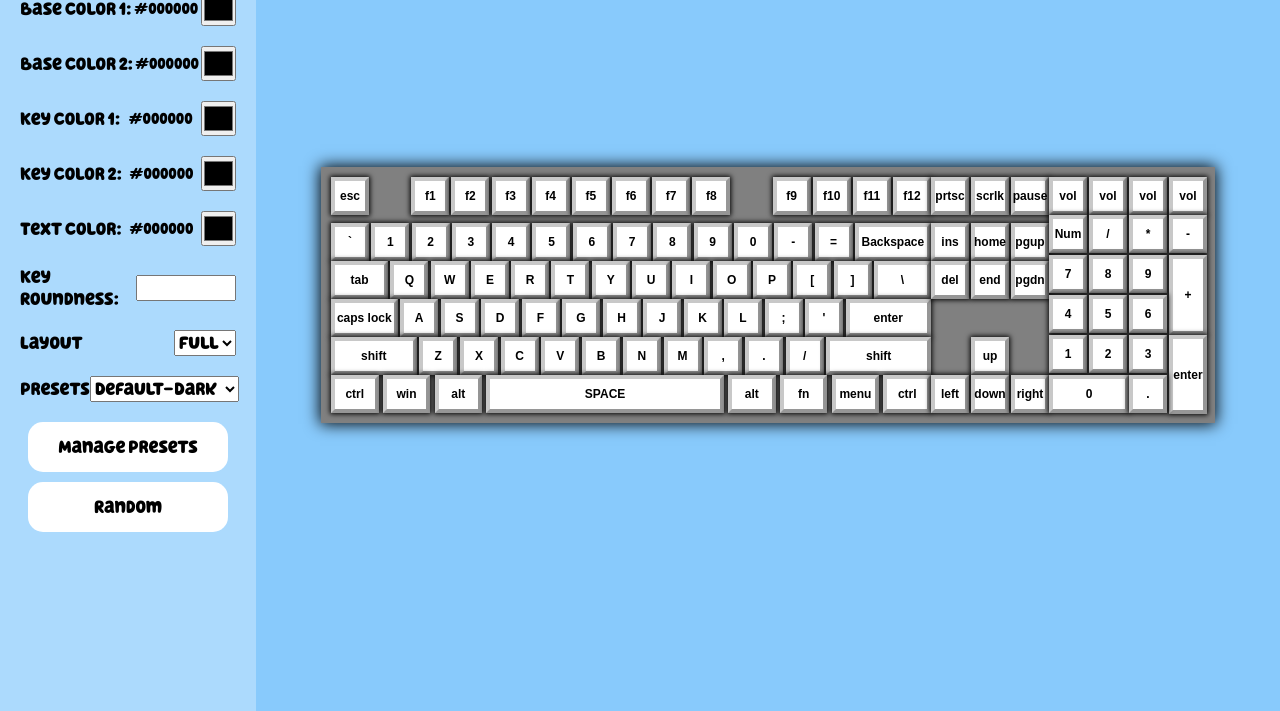
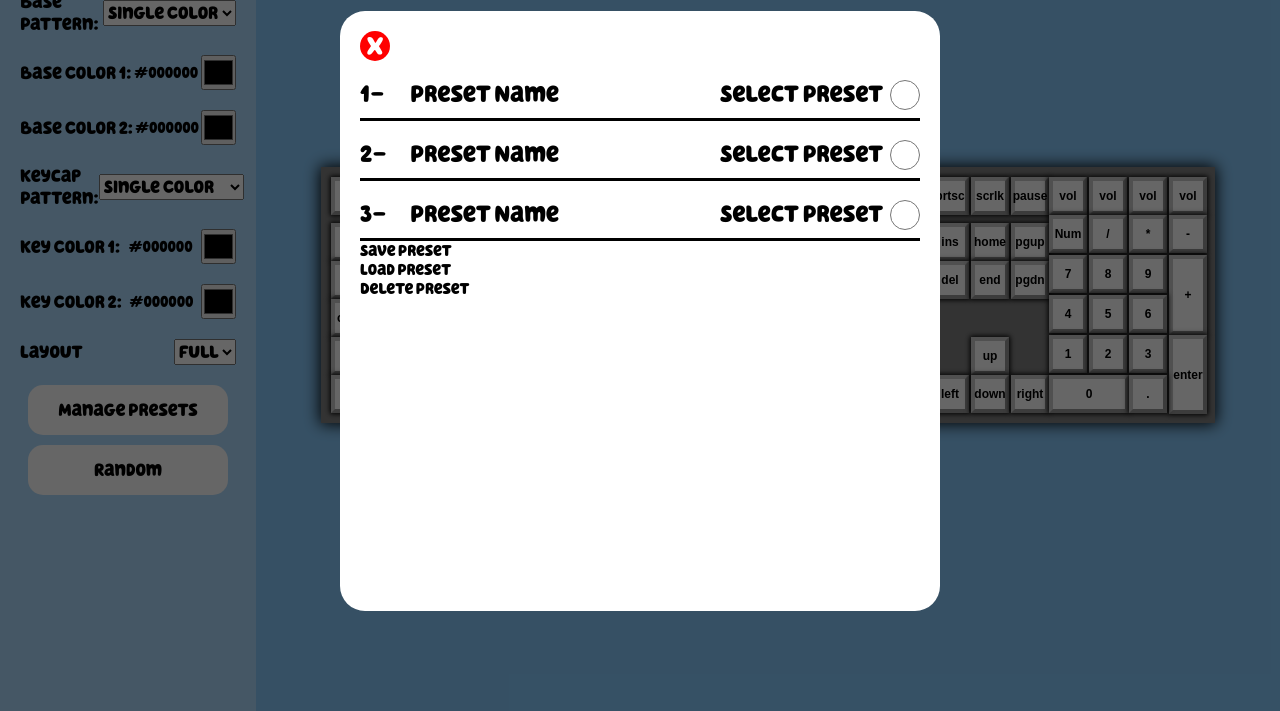
Before and after one commit to AbdelrahmanAbuessa/KeyboardCustomization, a plain HTML site: page index.html in a window 1280 px wide. Shown: the part 89-800 px from the top of the page. Drawn offline with Linux system fonts and the light colour scheme; a script that the page names is missing.

Commit message:
Add files via upload

```diff
--- a/index.html
+++ b/index.html
@@ -8,39 +8,92 @@
     </head>
     <body>
 
+        <div class="black_bg" hidden="false"></div>
+
+        <div class="presets_settings">
+            <div class="presets_content">
+                <div class="close_presets" id="close_presets">X</div>
+                <div class="presets_list" id="presets_list">
+                    <!-- Preset Preset -->
+                    <div class="preset" id="preset-1">
+                        <div class="preset_name">
+                            <div id="preset_number" class="preset_number">1-</div>
+                            <div class="name">Preset Name</div>
+                        </div>
+                        <div class="preset_section">
+                            <label for="select">Select Preset</label>
+                            <input type="radio" name="select" id="select">
+                        </div>
+                    </div>
+                    <!-- Preset Preset -->
+                    <div class="preset" id="preset-2">
+                        <div class="preset_name">
+                            <div id="preset_number" class="preset_number">2-</div>
+                            <div class="name">Preset Name</div>
+                        </div>
+                        <div class="preset_section">
+                            <label for="select">Select Preset</label>
+                            <input type="radio" name="select" id="select">
+                        </div>
+                    </div>
+                    <!-- Preset Preset -->
+                    <div class="preset" id="preset-3">
+                        <div class="preset_name">
+                            <div id="preset_number" class="preset_number">3-</div>
+                            <div class="name">Preset Name</div>
+                        </div>
+                        <div class="preset_section">
+                            <label for="select">Select Preset</label>
+                            <input type="radio" name="select" id="select">
+                        </div>
+                    </div>
+                </div>
+                <div id="save" preset-btn>Save Preset</div>
+                <div id="load" preset-btn>Load Preset</div>
+                <div id="del" preset-btn>Delete Preset</div>
+            </div>
+        </div>
+
         <!-- Main Structure -->
         <div class="settings">
             <div class="cont-title">
                 Settings
             </div>
             <div class="section">
+                <label for="base-ptrn">Base Pattern:</label>
+                <select name="base-ptrn" id="base-ptrn">
+                    <option value="single-base">Single Color</option>
+                    <option value="gradient-base">Gradient</option>
+                </select>
+            </div>
+            <div class="section" id="base-main">
                 <label for="base-clr-1">Base Color 1:</label>
                 <span id="base-clr-hex-1">#000000</span>
                 <input type="color" name="base-clr-1" id="base-clr-1">
             </div>
-            <div class="section">
+            <div class="section" id="base-secondary">
                 <label for="base-clr-2">Base Color 2:</label>
                 <span id="base-clr-hex-2">#000000</span>
                 <input type="color" name="base-clr-2" id="base-clr-2">
             </div>
             <div class="section">
+                <label for="key-ptrn">Keycap Pattern:</label>
+                <select name="key-ptrn" id="key-ptrn">
+                    <option value="single-key">Single Color</option>
+                    <option value="checkers-key">Checkers</option>
+                    <option value="wasd-key">W A S D</option>
+                    <option value="opt-key">Option Colors</option>
+                </select>
+            </div>
+            <div class="section" id="key-main">
                 <label for="key-clr-1">Key Color 1:</label>
                 <span id="key-clr-hex-1">#000000</span>
                 <input type="color" name="key-clr-1" id="key-clr-1">
             </div>
-            <div class="section">
+            <div class="section" id="key-secondary">
                 <label for="key-clr-2">Key Color 2:</label>
                 <span id="key-clr-hex-2">#000000</span>
                 <input type="color" name="key-clr-2" id="key-clr-2">
-            </div>
-            <div class="section">
-                <label for="txt-clr">Text Color:</label>
-                <span id="txt-clr-hex">#000000</span>
-                <input type="color" name="txt-clr" id="txt-clr">
-            </div>
-            <div class="section">
-                <label for="key-rnd">Key Roundness:</label>
-                <input type="number" name="key-rnd" id="key-rnd">
             </div>
             <div class="section">
                 <label for="layout">Layout</label>
@@ -50,7 +103,7 @@
                     <option value="60%">60%</option>
                 </select>
             </div>
-            <div class="section">
+            <!-- <div class="section">
                 <label for="preset">Presets</label>
                 <select name="preset" id="preset">
                     <option value="default-dark">Default-Dark</option>
@@ -60,7 +113,7 @@
                     <option value="gray">Gray</option>
                     <option value="satan">Satanic</option>
                 </select>
-            </div>
+            </div> -->
             <div btn="" id="manage">Manage Presets</div>
             <div btn="" id="random">Random</div>
         </div>
--- a/style.css
+++ b/style.css
@@ -263,3 +263,91 @@ option {
 [btn]:active {
     background-color: #88CAFC;
 }
+
+.black_bg {
+    width: 100%;
+    height: 100%;
+    position: absolute;
+    background-color: rgba(0, 0, 0, 0.6);
+}
+
+.presets_settings {
+    width: 100%;
+    height: 100%;
+    position: absolute;
+    z-index: 100;
+    display: flex;
+    justify-content: center;
+    align-items: center;
+}
+
+.presets_content {
+    width: 600px;
+    height: 600px;
+    background-color: white;
+    padding: 20px;
+    border-radius: 25px;
+}
+
+.close_presets {
+    width: 30px;
+    height: 30px;
+    background-color: red;
+    color: white;
+    border-radius: 50%;
+    font-size: 26px;
+    display: flex;
+    justify-content: center;
+    align-items: center;
+    cursor: pointer;
+}
+
+.close_presets:active {
+    background-color: black;
+}
+
+.preset {
+    width: 100%;
+    height: 50px;
+    border-bottom: 3px solid black;
+    margin-top: 10px;
+    display: flex;
+    justify-content: space-between;
+    align-items: center;
+    font-size: 24px;
+}
+
+.preset_section {
+    display: flex;
+    justify-content: space-between;
+    align-items: center;
+    width: 200px;
+}
+
+.preset_name {
+    width: fit-content;
+    display: flex;
+    justify-content: space-between;
+    align-items: center;
+}
+
+.preset_number {
+    width: 50px;
+}
+
+input[type="radio"] {
+    width: 30px;
+    height: 30px;
+}
+
+[preset-btn] {
+
+}
+
+[hidden="true"] {
+    display: none;
+}
+
+[hidden="false"] {
+    display: block;
+}
```
